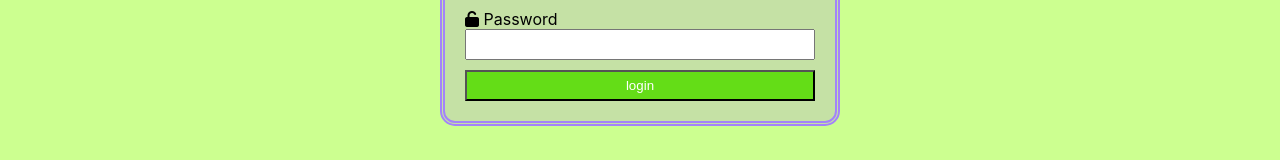
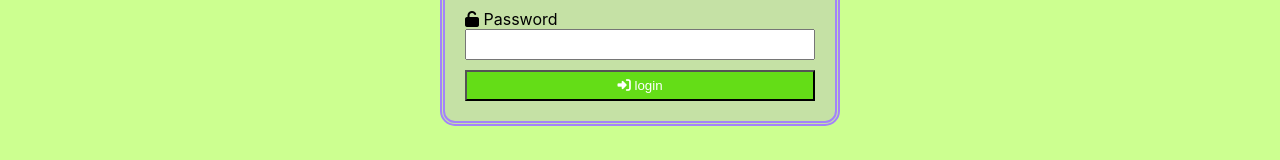
Before and after one commit to Gmv-Anbu/vinith, a React (Create React App) app: page /login in a window 1280 px wide. Shown: the part 317-477 px from the top of the page. Built offline with nearby package versions, Linux system fonts and the light colour scheme.

Commit message:
1 file modified, 2 added

```diff
--- a/src/pages/login.jsx
+++ b/src/pages/login.jsx
@@ -3,7 +3,7 @@
 
 function Login() {
   const onsubmit = (name) => {
-    alert('hello'+name);
+    alert('hello' + name);
   };
   return (
     <div id="loginform">
@@ -22,7 +22,10 @@
       <div>
         {/* <button onClick={onsubmit}>login</button> */}
         {/* <button onClick={onsubmit()}>login</button> */}
-        <button onClick={()=>onsubmit('vinith')}>login</button>
+        <button onClick={() => onsubmit('vinith')}>
+          {' '}
+          <i className="fa-solid fa-right-to-bracket"></i> login
+        </button>
       </div>
     </div>
   );
```
Also changed, not shown: src/components/tabel.jsx (added), src/components/welcome.jsx (added).
